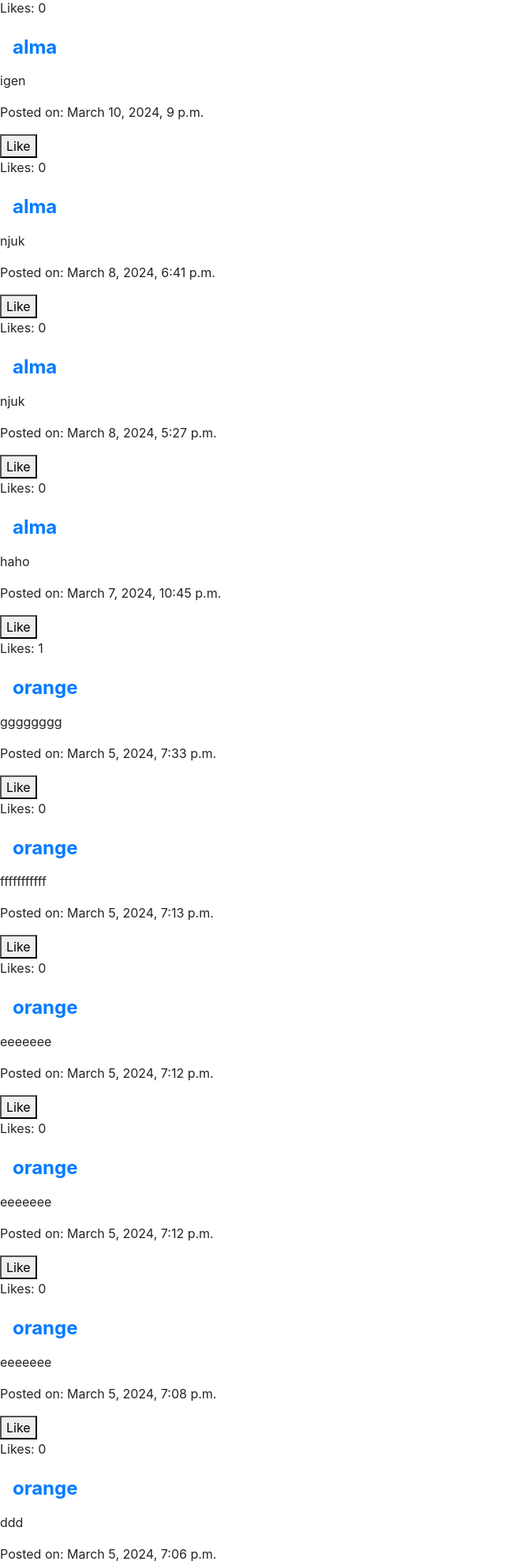
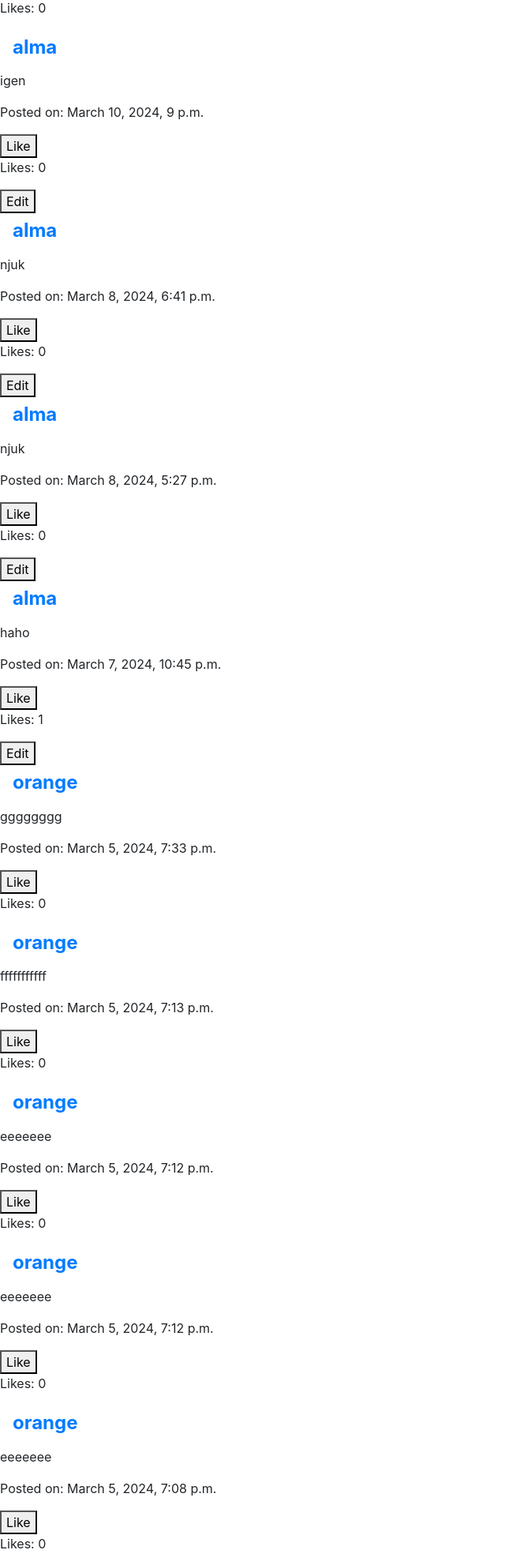
Before and after one commit to zsoltadam92/cs50w-project4-Network, a Django app: page / in a window 1280 px wide. Shown: the part 1762-3744 px from the top of the page at 79% size, without its empty margins (0-640 px from the left). Run offline with Django 3.2, Linux system fonts and the light colour scheme; a user stored in the database is signed in; data comes from the database, SQL or seed files in the repository; both versions use the stored data as it was after the commit; some libraries are stand-ins or nearby versions.

Commit message:
edit post

```diff
--- a/network/static/network/app.js
+++ b/network/static/network/app.js
@@ -24,3 +24,112 @@ document.addEventListener('DOMContentLoaded', function() {
     });
   });
 });
+
+
+document.addEventListener('DOMContentLoaded', function() {
+    document.querySelectorAll('.edit-button').forEach(button => {
+        button.addEventListener('click', function() {
+            let postId = this.getAttribute('data-post-id');
+            let postDiv = document.getElementById('post-' + postId);
+            let content = postDiv.querySelector('.post-content').innerText;
+
+             // Setup the editable textarea and Save button
+            const textarea = `<textarea id="edit-content-${postId}" class="form-control">${content}</textarea>`;
+            const saveButton = `<button class="save-edit btn btn-success" data-post-id="${postId}">Save</button>`;
+
+            postDiv.innerHTML = textarea + saveButton;
+
+            // Add click listener for the newly added Save button
+            document.querySelector(`.save-edit[data-post-id="${postId}"]`).addEventListener('click', function() {
+                savePost(postId);
+            });
+        });
+    });
+});
+
+function savePost(postId) {
+    let editedContent = document.getElementById('edit-content-' + postId).value;
+    fetch(`/edit_post/${postId}/`, {
+        method: 'POST',
+        headers: {
+            'X-CSRFToken': getCookie('csrftoken'),  // Ensure you have a function to get the CSRF token
+            'Content-Type': 'application/x-www-form-urlencoded',
+        },
+        body: `editPost=${encodeURIComponent(editedContent)}`
+    })
+    .then(response => response.json())
+    .then(data => {
+        if(data.message) {
+            let postDiv = document.getElementById('post-' + postId);
+            // Assume `data.like_count` is the updated like count sent back from the server
+            const editButton =  `<button class="edit-button btn btn-info" data-post-id="${postId}">Edit</button>`
+            const likeButton = `<button id="like-button-${postId}" class="like-button btn btn-primary" data-post="${postId}" type="button">Like</button>`;
+            const likeCount = `<p id="like-count-${postId}">Likes: ${ data.like_count }</p>`;
+
+            postDiv.innerHTML = `<p class="post-content">${editedContent}</p>
+                                <p>Posted on: ${ data.created_at }</p>
+                                ${editButton}
+                                ${likeButton}
+                                ${likeCount}`;
+
+            // Call attachEventListenersToButtons to re-attach event listeners
+            attachEventListenersToButtons();
+
+        } else {
+            // Handle errors, such as validation errors or authentication issues
+            alert('Error: ' + data.error);
+        }
+    })
+    .catch(error => console.error('Error:', error));
+}
+
+
+function attachEventListenersToButtons() {
+    document.querySelectorAll('.edit-button').forEach(button => {
+        button.addEventListener('click', function() {
+            let postId = this.getAttribute('data-post-id');
+            let postDiv = document.getElementById('post-' + postId);
+            let content = postDiv.querySelector('.post-content').innerText;
+
+             // Setup the editable textarea and Save button
+            const textarea = `<textarea id="edit-content-${postId}" class="form-control">${content}</textarea>`;
+            const saveButton = `<button class="save-edit btn btn-success" data-post-id="${postId}">Save</button>`;
+
+            postDiv.innerHTML = textarea + saveButton;
+
+            // Add click listener for the newly added Save button
+            document.querySelector(`.save-edit[data-post-id="${postId}"]`).addEventListener('click', function() {
+                savePost(postId);
+            });
+        });
+    });
+
+    document.querySelectorAll('.like-button').forEach(button => {
+        button.addEventListener('click', function() {
+            const postId = this.getAttribute('data-post');
+            // Your like button functionality here
+            fetch(`/like/${postId}`, {
+                method: 'POST',
+                body: JSON.stringify({
+                    'postId': postId
+                }),
+                headers: {
+                    'X-CSRFToken': getCookie('csrftoken'), // Ensure you have a function to get CSRF token or adjust accordingly
+                    'Content-Type': 'application/json'
+                }
+            })
+            .then(response => response.json())
+            .then(result => {
+                document.querySelector(`#like-button-${postId}`).innerHTML = result.liked ? "Unlike" : "Like"
+
+                // Update the like count on the page
+                document.querySelector(`#like-count-${postId}`).innerHTML = `Likes: ${result.like_count}`;
+            });
+        });
+    });
+}
+
+// // Call this function both on DOMContentLoaded and after updating the DOM
+// document.addEventListener('DOMContentLoaded', function() {
+//     attachEventListenersToButtons();
+// });
--- a/network/templates/network/like.html
+++ b/network/templates/network/like.html
@@ -1,7 +1,8 @@
 {% for post in posts %}
 <div>
     <h4><a class="nav-link" href="{% url 'profile' username=post.user.username %}"><strong>{{ post.user.username }}</strong></a></h4>
-    <p>{{ post.content }}</p>
+    <div id="post-{{ post.id }}">
+        <p class="post-content">{{ post.content }}</p>
         <p>Posted on: {{ post.created_at }}</p>
         {%if user.is_authenticated%}
             <button id="like-button-{{post.id}}" class="like-button" data-post="{{ post.id }}" type="submit">
@@ -13,5 +14,10 @@
             </button>
         {% endif%}
         <p id="like-count-{{post.id}}">Likes: {{ post.like_count }}</p>
+
+        {% if user.is_authenticated and user == post.user %}
+        <button class="edit-button" data-post-id="{{ post.id }}">Edit</button>
+        {% endif %}
+    </div>
 </div>
 {% endfor %}
--- a/network/urls.py
+++ b/network/urls.py
@@ -5,6 +5,7 @@ from . import views
 
 urlpatterns = [
     path("", views.index, name="index"),
+    path('edit_post/<int:post_id>/', views.edit_post, name='edit_post'),
     path("following", views.following, name="following"),
     path('like/<int:post_id>', views.like_post, name='like_post'),
     path("login", views.login_view, name="login"),
--- a/network/views.py
+++ b/network/views.py
@@ -6,6 +6,7 @@ from django.shortcuts import render
 from django.urls import reverse
 from django import forms
 from django.contrib.auth.decorators import login_required
+from django.utils import timezone
 
 
 from .models import User,Post, Like, Follow
@@ -16,6 +17,8 @@ class NewPostForm(forms.Form):
         widget=forms.Textarea(attrs={'placeholder': 'Say something', 'class': 'form-control form-group col-6'})
     )
 
+class EditPostForm(forms.Form):
+    editPost = forms.CharField(label="", widget=forms.Textarea(attrs={'cols': 100, 'rows': 15, 'class': 'form-control col-lg-8 mb-2'}))
 
 def index(request):
     create_post(request)
@@ -42,6 +45,20 @@ def create_post(request):
             post.save()
             # Redirect to the index page to update the list of entries
             return HttpResponseRedirect(reverse('index'))
+
+def edit_post(request,post_id):
+    post = Post.objects.get(id=post_id, user=request.user)
+    if request.method == "POST":
+        form = EditPostForm(request.POST)
+        if form.is_valid():
+            # Update the post's content instead of creating a new post
+            post.content = form.cleaned_data["editPost"]
+            post.created_at = timezone.now()
+            post.save()
+            formatted_date = post.created_at.strftime("%b %d, %Y, %I:%M %p")
+            return JsonResponse({"message": "Post updated successfully.", "content": post.content, 'like_count': post.like_count, 'created_at': formatted_date})
+        else:
+            return JsonResponse({"error": "The form is not valid."}, status=400)
 
 def like_post(request, post_id):
     if request.method == 'POST':
```
Also changed, not shown: db.sqlite3. Lines whose indentation alone changed are shown as unchanged.
